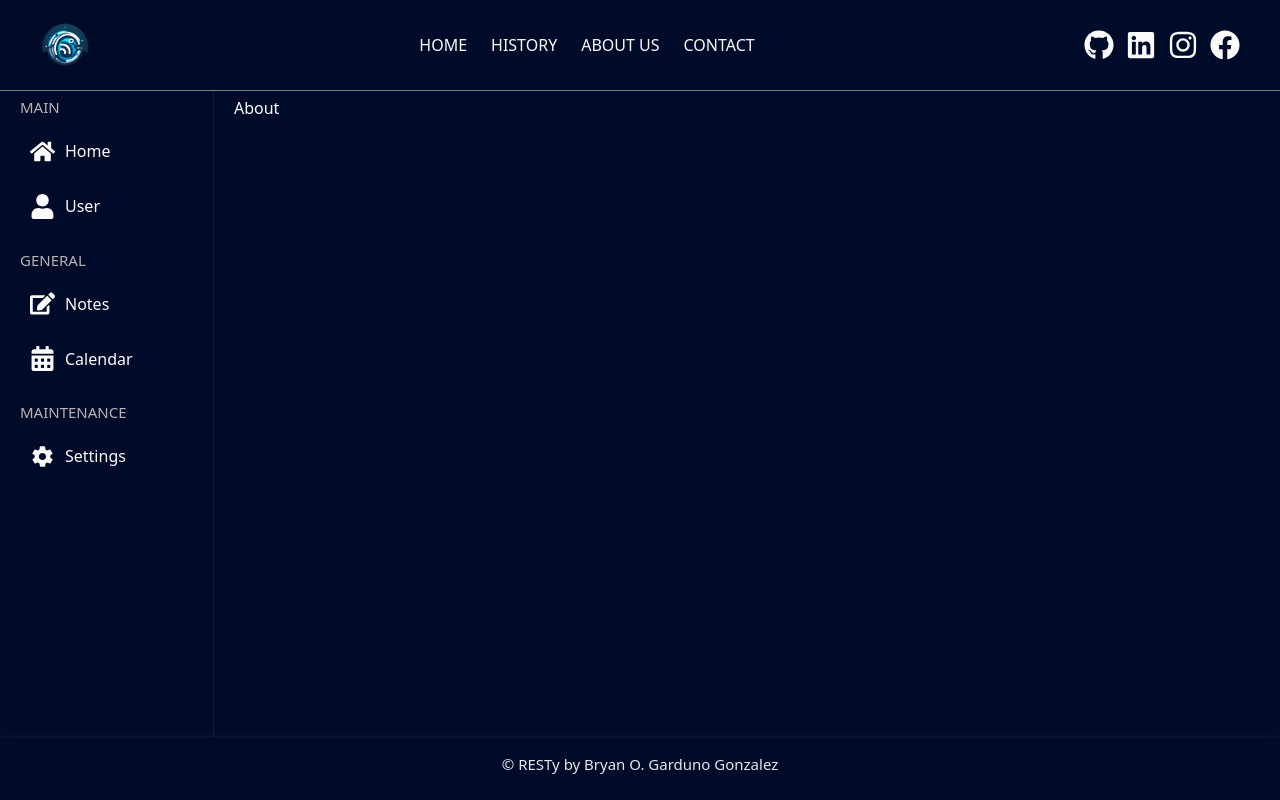
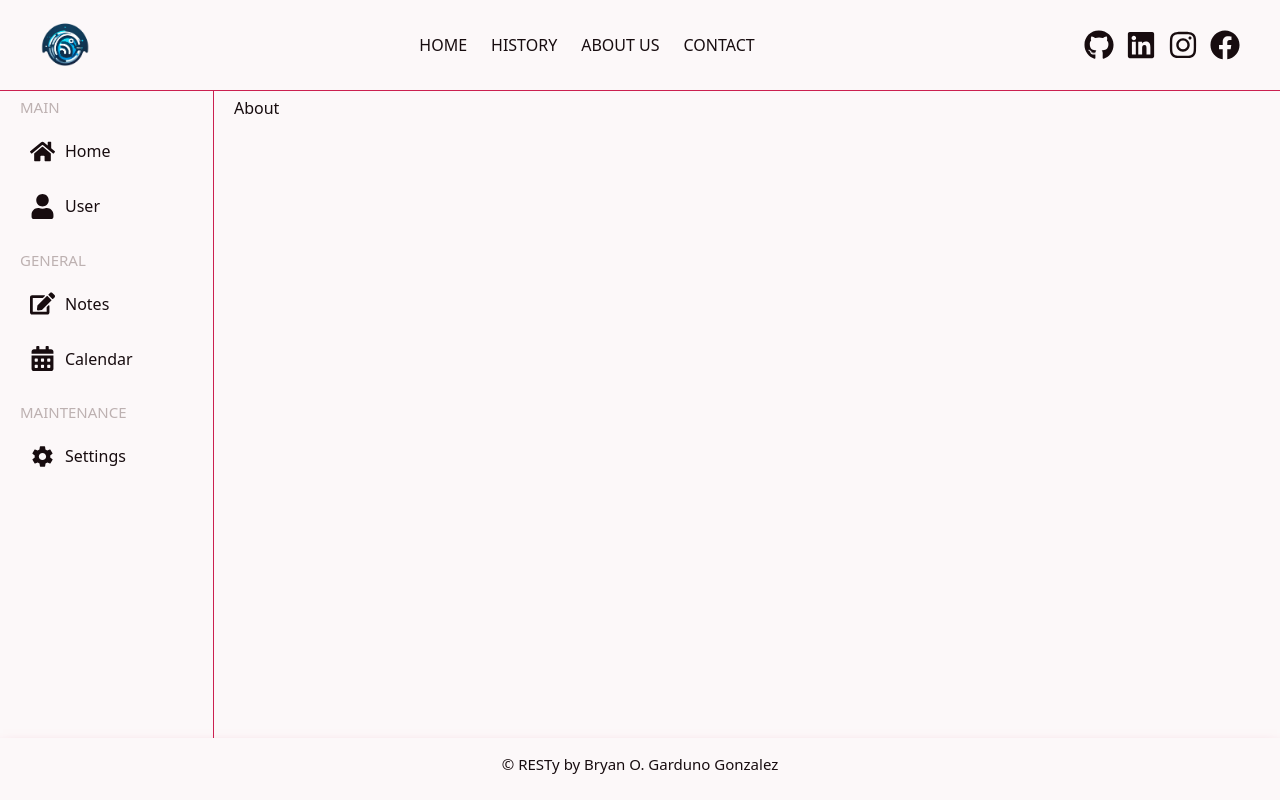
Before and after one commit to brosmar18/resty, a React (Vite) app: page /about in a window 1280 px wide. Built offline with nearby package versions, Linux system fonts and the light colour scheme.

Commit message:
color theme updated

```diff
--- a/src/App.scss
+++ b/src/App.scss
@@ -1,4 +1,5 @@
 @import './styles/responsive.scss';
+@import './styles/variables.scss';
 
 * {
   margin: 0;
@@ -12,8 +13,8 @@ a {
 }
 
 .page {
-  background-color: #000B2A;
-  color: #fafafa;
+  background-color: $background;
+  color: $text;
   display: flex;
   flex-direction: column;
   height: 100vh;
@@ -27,8 +28,7 @@ a {
 .menu__container {
   width: 250px;
   padding: 5px 20px;
-  border-right: 1px solid #fafafa11;
-  background-color: #000B2A;
+  border-right: 1px solid $accent;
 
   @include lg{
     width: max-content;
@@ -36,7 +36,6 @@ a {
 }
 
 .content__container {
-  background-color: #000B2A;
   padding: 5px 20px;
   width: 100%;
 }
--- a/src/Components/Footer/Footer.scss
+++ b/src/Components/Footer/Footer.scss
@@ -1,8 +1,8 @@
+@import '../../styles/variables.scss';
+
 .footer {
   grid-area: footer;
-  background-color: #000B2A;
-  color: rgba(229, 231, 235, 1);
-  box-shadow: 0 10px 15px -3px rgba(255, 255, 255, 0.784);
+  box-shadow: 0 10px 15px -3px $accent;
   width: 100%;
   padding: 15px;
 
--- a/src/Components/Form/Form.scss
+++ b/src/Components/Form/Form.scss
@@ -1,15 +1,17 @@
+@import '../../styles/variables.scss';
+
 .trigger {
   cursor: pointer;
   padding: 0.5rem 1rem;
   border: none;
   border-radius: 4px;
-  background-color: #007bff;
+  background-color: $primary;
   color: white;
   text-transform: uppercase;
   letter-spacing: 1px;
   transition: background-color 0.3s;
   &:hover {
-    background-color: #0056b3;
+    background-color: $accent;
     cursor: pointer;
   }
 }
@@ -30,12 +32,12 @@ form {
       border-radius: 4px;
 
       &:hover {
-        border-color: #007bff;
+        border-color: $accent;
       }
 
       &:focus {
         outline: none;
-        border-color: #0056b3;
+        border-color: $primary;
       }
     }
   }
@@ -44,13 +46,13 @@ form {
     padding: 0.75rem 1.5rem;
     border: none;
     border-radius: 4px;
-    background-color: #007bff;
+    background-color: $primary;
     color: white;
     text-transform: uppercase;
     letter-spacing: 1px;
     transition: background-color 0.3s;
     &:hover {
-      background-color: #0056b3;
+      background-color: $accent;
       cursor: pointer;
     }
   }
@@ -91,12 +93,12 @@ form {
     border-radius: 4px;
 
     &:hover {
-      border-color: #007bff;
+      border-color: $accent;
     }
 
     &:focus {
       outline: none;
-      border-color: #0056b3;
+      border-color: $primary;
     }
   }
 }
--- a/src/Components/Header/Header.scss
+++ b/src/Components/Header/Header.scss
@@ -1,6 +1,8 @@
+@import '../../styles/variables.scss';
+
 .header {
   grid-area: header;
-  border-bottom: 1px solid gray;
+  border-bottom: 1px solid $accent;
 
   .full-nav {
     display: none;
--- a/src/Components/MobileNav/MobileNav.scss
+++ b/src/Components/MobileNav/MobileNav.scss
@@ -1,6 +1,8 @@
+@import '../../styles/variables.scss';
+
 .sheet-content {
-  background-color: #000b2a !important;
-  color: #fafafa;
+  background-color: $background !important;
+  color: $text;
   display: flex;
   flex-direction: column;
   gap: 2.5rem;
@@ -22,7 +24,7 @@
       line-height: 24px;
 
       &:hover {
-        color: #0886d6;
+        color: $secondary;
       }
     }
   }
--- a/src/Components/Navbar/Navbar.scss
+++ b/src/Components/Navbar/Navbar.scss
@@ -1,3 +1,5 @@
+@import '../../styles/variables.scss';
+
 .nav {
     padding: 1.25rem 2.5rem;
     display: flex;
@@ -20,7 +22,7 @@
             line-height: 24px;
 
             &:hover {
-                color: #0886D6;
+                color: $secondary;
             }
         }
     }
--- a/src/styles/variables.scss
+++ b/src/styles/variables.scss
@@ -0,0 +1,5 @@
+$text: #170c0f;
+$background: #fcf8f9;
+$primary: #6c2338;
+$secondary: #e17f9b;
+$accent: #cb2050;
```
